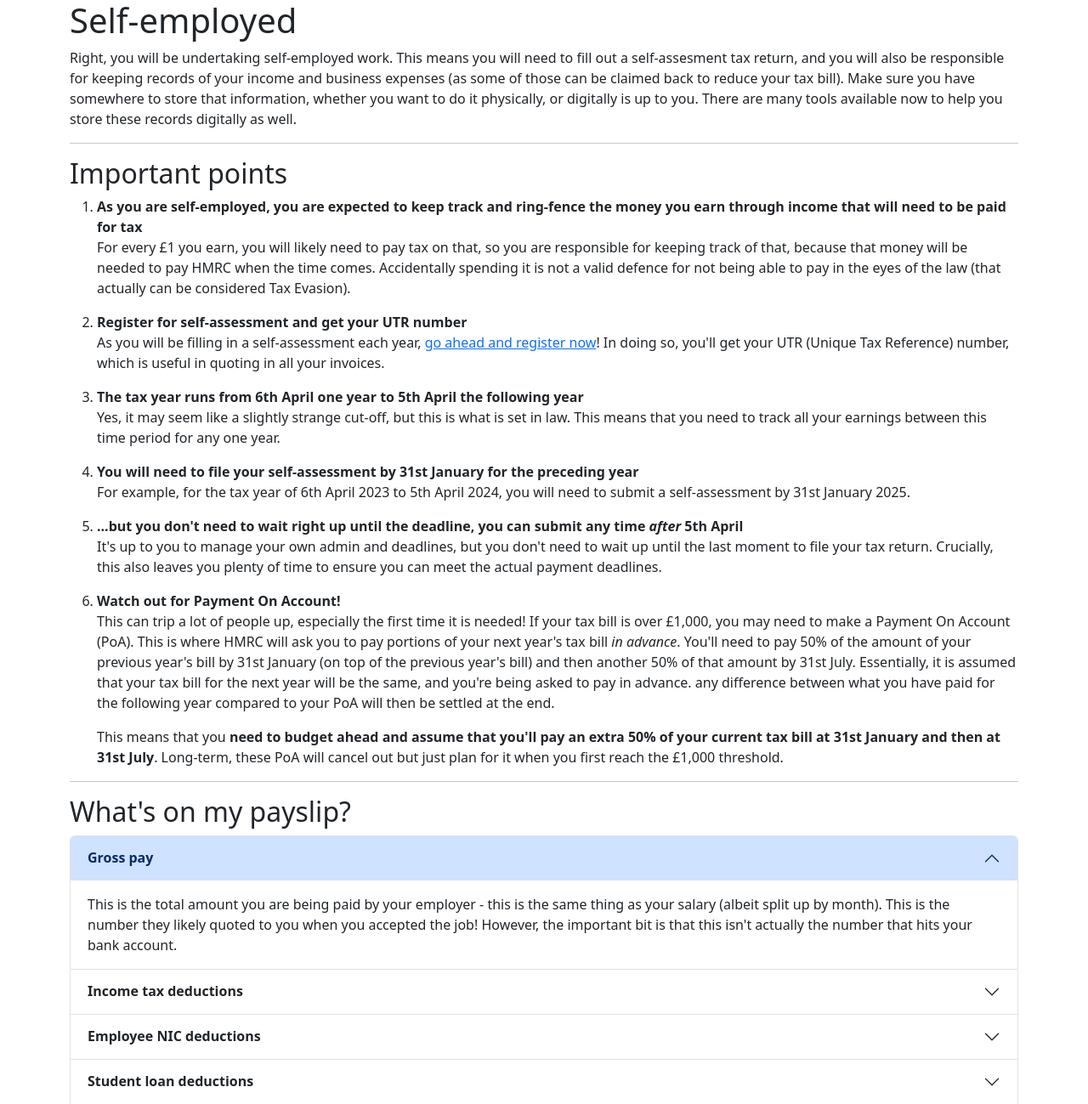
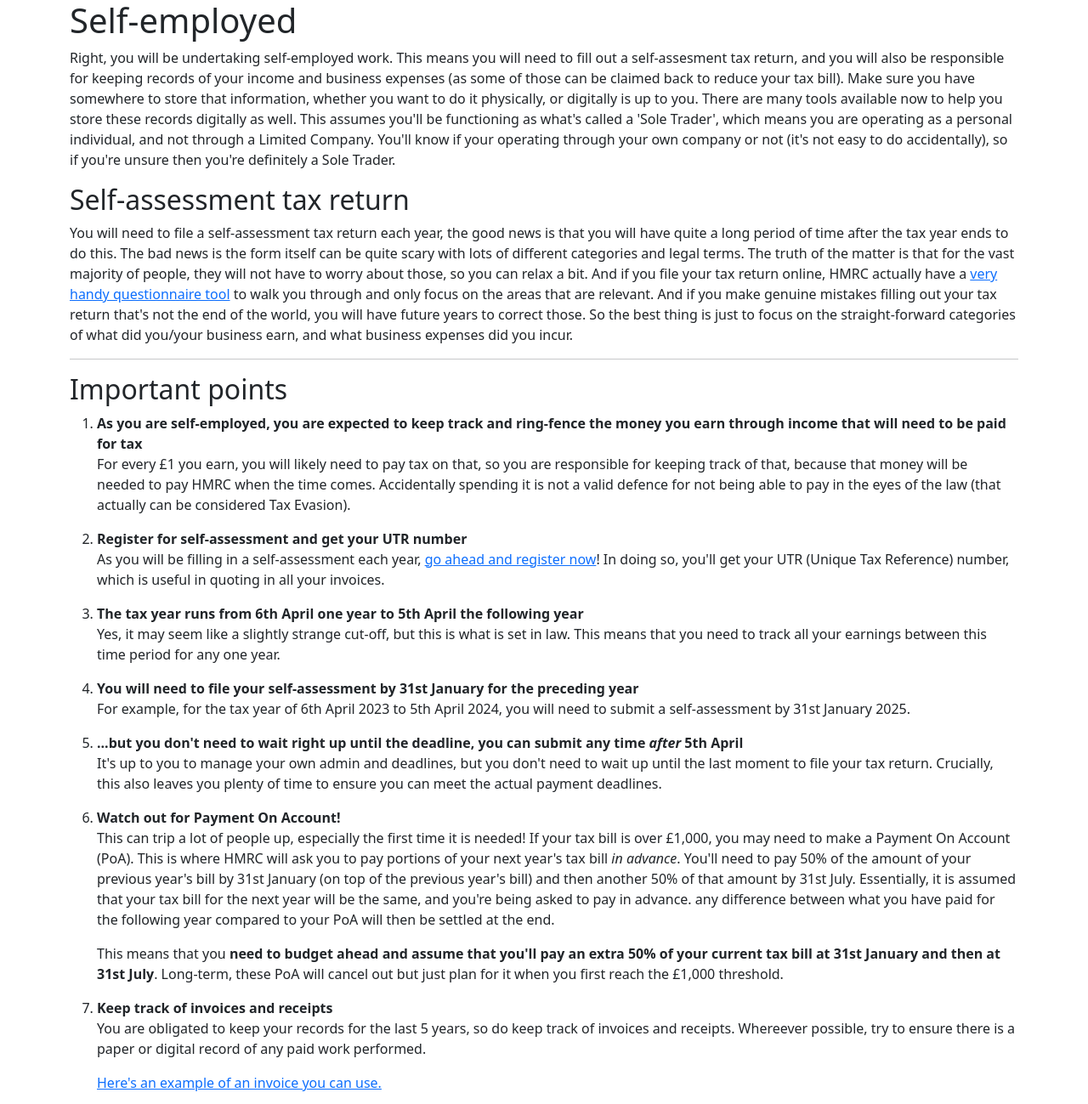
Before and after one commit to BiggestChris/Tax-Intro-V1, a plain HTML site: page selfemployed.html in a window 1280 px wide. Shown: the top 1299 px of the page at 85% size. Drawn offline with nearby package versions, Linux system fonts and the light colour scheme.

Commit message:
Further self-employed changes

```diff
--- a/selfemployed.html
+++ b/selfemployed.html
@@ -16,7 +16,14 @@
         <h1>Self-employed</h1>
         <p>
             Right, you will be undertaking self-employed work. This means you will need to fill out a self-assesment tax return, and you will also be responsible for keeping records of your income and business expenses (as some of those can be claimed back to reduce your tax bill).
-            Make sure you have somewhere to store that information, whether you want to do it physically, or digitally is up to you. There are many tools available now to help you store these records digitally as well.
+            Make sure you have somewhere to store that information, whether you want to do it physically, or digitally is up to you. There are many tools available now to help you store these records digitally as well. This assumes you'll be functioning as what's called a 'Sole Trader', which means you
+            are operating as a personal individual, and not through a Limited Company. You'll know if your operating through your own company or not (it's not easy to do accidentally), so if you're unsure then you're definitely a Sole Trader.
+        </p>
+        <h2>Self-assessment tax return</h2>
+        <p>
+            You will need to file a self-assessment tax return each year, the good news is that you will have quite a long period of time after the tax year ends to do this. The bad news is the form itself can be quite scary with lots of different categories and legal terms.
+            The truth of the matter is that for the vast majority of people, they will not have to worry about those, so you can relax a bit. And if you file your tax return online, HMRC actually have a <a href="https://www.gov.uk/log-in-file-self-assessment-tax-return" target="_blank">very handy questionnaire tool</a> to walk you through and only focus on the areas that are relevant.
+            And if you make genuine mistakes filling out your tax return that's not the end of the world, you will have future years to correct those. So the best thing is just to focus on the straight-forward categories of what did you/your business earn, and what business expenses did you incur.
         </p>
 
         <hr>
@@ -50,6 +57,11 @@
                     You'll need to pay 50% of the amount of your previous year's bill by 31st January (on top of the previous year's bill) and then another 50% of that amount by 31st July. Essentially, it is assumed that your tax bill for the next year will be the same, and you're being asked to pay in advance.
                     any difference between what you have paid for the following year compared to your PoA will then be settled at the end.</p>
                 <p>This means that you <b>need to budget ahead and assume that you'll pay an extra 50% of your current tax bill at 31st January and then at 31st July</b>. Long-term, these PoA will cancel out but just plan for it when you first reach the £1,000 threshold.</p>
+            </li>
+            <li>
+                <b>Keep track of invoices and receipts</b>
+                <p>You are obligated to keep your records for the last 5 years, so do keep track of invoices and receipts. Whereever possible, try to ensure there is a paper or digital record of any paid work performed.</p>
+                <p><a href="https://assets.ctfassets.net/40w0m41bmydz/59UmmeDFipjlpw0XwsUmQp/37bad67393f41ed480f610c326034de4/guides_downloads_invoice-template-sole-trader.pdf" target="_blank">Here's an example of an invoice you can use.</a></p>
             </li>
         </ol>
 
```
